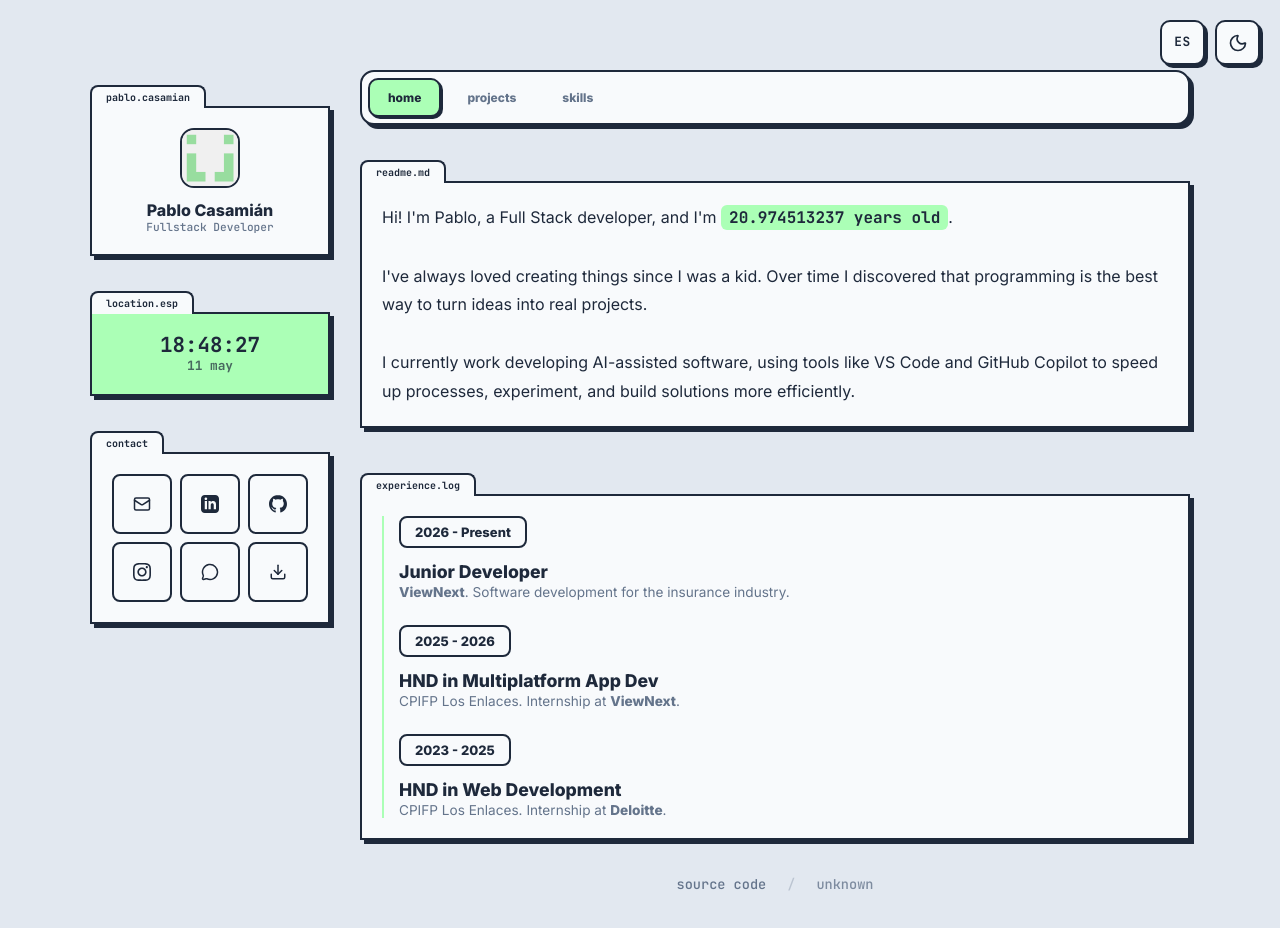
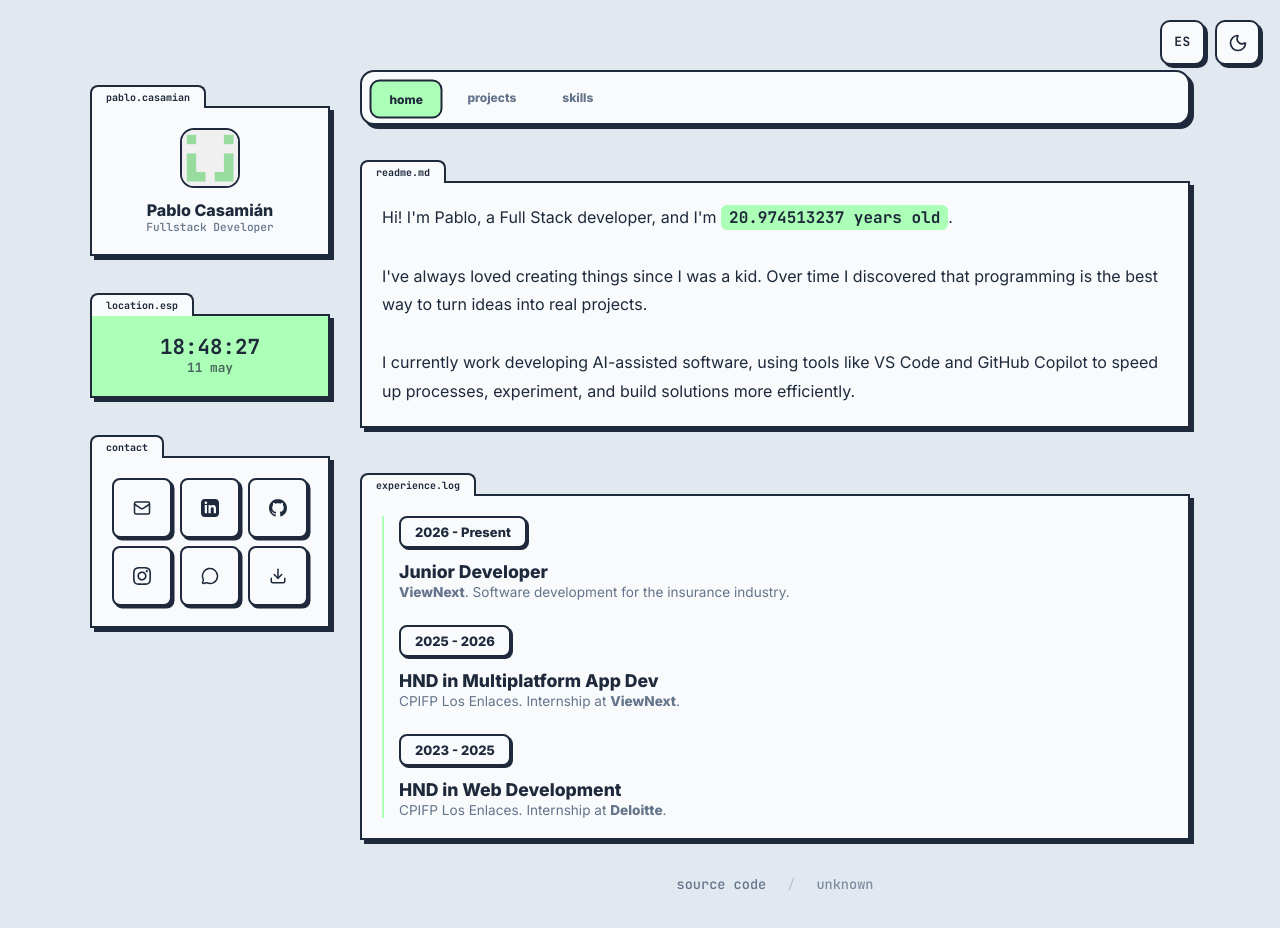
Before and after one commit to PabloCasamianEstudios/PabloCasamianEstudios.github.io, a React (Vite) app: page / in a window 1280 px wide. Built offline with nearby package versions, Linux system fonts and the light colour scheme.

Commit message:
fix: Updating project cards styles

```diff
--- a/src/components/Navigation/Navigation.scss
+++ b/src/components/Navigation/Navigation.scss
@@ -12,6 +12,7 @@
     top: 10px;
     z-index: 10;
     box-shadow: 4px 4px 0px var(--border);
+    transition: $transition;
 }
 
 .nav-btn {
@@ -24,18 +25,21 @@
     font-weight: 700;
     color: var(--text-dim);
     cursor: pointer;
-    transition: background-color 0.2s, color 0.2s, transform 0.15s;
+    transition: $transition;
 
     &:hover {
         background: var(--accent);
         color: #1e293b;
-        transform: translateY(-2px);
+        border-color: var(--border);
+        transform: translate(-1.5px, -1.5px);
+        box-shadow: 2px 2px 0px var(--border);
     }
 
     &.active {
         background: var(--accent);
         color: #1e293b;
         border-color: var(--border);
-        box-shadow: 2px 2px 0px var(--border);
+        box-shadow: none;
+        transform: translate(1.5px, 1.5px);
     }
 }
--- a/src/components/Sidebar/Sidebar.scss
+++ b/src/components/Sidebar/Sidebar.scss
@@ -3,7 +3,7 @@
 .sidebar {
     display: flex;
     flex-direction: column;
-    gap: 10px;
+    gap: 12px;
 }
 
 .social-icon {
@@ -16,11 +16,18 @@
     justify-content: center;
     color: var(--text-main);
     text-decoration: none;
-    transition: transform 0.2s, background-color 0.2s, color 0.2s;
+    box-shadow: 2.5px 2.5px 0px var(--border);
+    transition: $transition;
 
     &:hover {
-        transform: translateY(-2px);
+        transform: translate(-1.5px, -1.5px);
         background: var(--accent);
         color: #1e293b;
+        box-shadow: 4px 4px 0px var(--border);
+    }
+
+    &:active {
+        transform: translate(1.5px, 1.5px);
+        box-shadow: 1px 1px 0px var(--border);
     }
 }
--- a/src/components/Tabs/Tabs.scss
+++ b/src/components/Tabs/Tabs.scss
@@ -30,11 +30,11 @@
     box-shadow: 4px 4px 0px var(--border);
     overflow: hidden;
     height: 400px;
-    transition: transform 0.2s, box-shadow 0.2s, background-color 0.4s, border-color 0.2s;
+    transition: $transition;
 
     &:hover {
-        transform: translate(-4px, -4px);
-        box-shadow: 8px 8px 0px var(--border);
+        transform: translate(-3px, -3px);
+        box-shadow: 7px 7px 0px var(--border);
         border-color: var(--accent);
     }
 }
@@ -86,14 +86,14 @@
 }
 
 .card-body {
-    padding: 15px;
+    padding: 18px;
     flex-grow: 1;
     display: flex;
     flex-direction: column;
 }
 
 .card-info h3 {
-    margin: 0 0 5px 0;
+    margin: 0 0 8px 0;
     font-family: var(--font-code);
     font-size: 1.1rem;
 }
@@ -101,7 +101,7 @@
 .card-info p {
     font-size: 0.85rem;
     color: var(--text-dim);
-    line-height: 1.4;
+    line-height: 1.5;
     margin: 0;
 }
 
@@ -117,7 +117,8 @@
     align-items: center;
     gap: 8px;
     margin: 0 8px 8px 0;
-    transition: transform 0.15s, background-color 0.2s, color 0.2s;
+    box-shadow: 2px 2px 0px var(--border);
+    transition: $transition;
 
     svg {
         width: 16px;
@@ -125,9 +126,15 @@
     }
 
     &:hover {
-        transform: translateY(-2px);
+        transform: translate(-1.5px, -1.5px);
         background: var(--accent);
         color: #1e293b;
+        box-shadow: 3.5px 3.5px 0px var(--border);
+    }
+
+    &:active {
+        transform: translate(1px, 1px);
+        box-shadow: 1px 1px 0px var(--border);
     }
 }
 
@@ -151,13 +158,22 @@
     font-size: 11px;
     font-weight: 800;
     text-align: center;
-    transition: transform 0.15s, background-color 0.2s, color 0.2s;
+    box-shadow: 2.5px 2.5px 0px var(--border);
+    transition: $transition;
     display: flex;
     align-items: center;
     justify-content: center;
 
     &:hover {
-        transform: translateY(-2px);
+        transform: translate(-1.5px, -1.5px);
+        background: var(--accent);
+        color: #1e293b;
+        box-shadow: 4px 4px 0px var(--border);
+    }
+
+    &:active {
+        transform: translate(1.5px, 1.5px);
+        box-shadow: 1px 1px 0px var(--border);
     }
 }
 
--- a/src/styles/_variables.scss
+++ b/src/styles/_variables.scss
@@ -18,7 +18,7 @@ $text-dim-dark: #a3a3a3;
 $border-dark: #e5e5e5;
 $icon-color-dark: #ffffff;
 
-$transition: background-color 0.5s cubic-bezier(0.4, 0, 0.2, 1), color 0.3s ease;
+$transition: all 0.12s cubic-bezier(0, 0, 0.2, 1);
 
 @mixin glassmorphism {
     background: var(--bg-folder);
```
